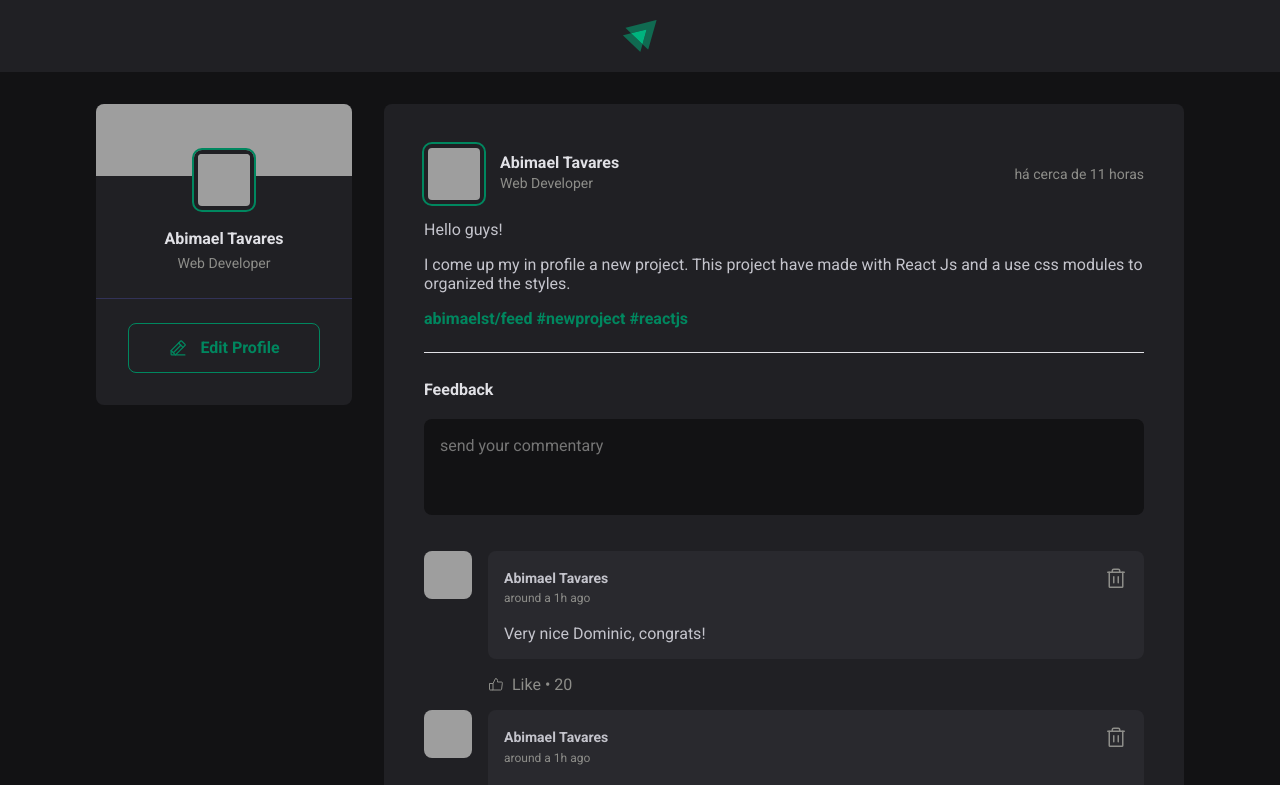
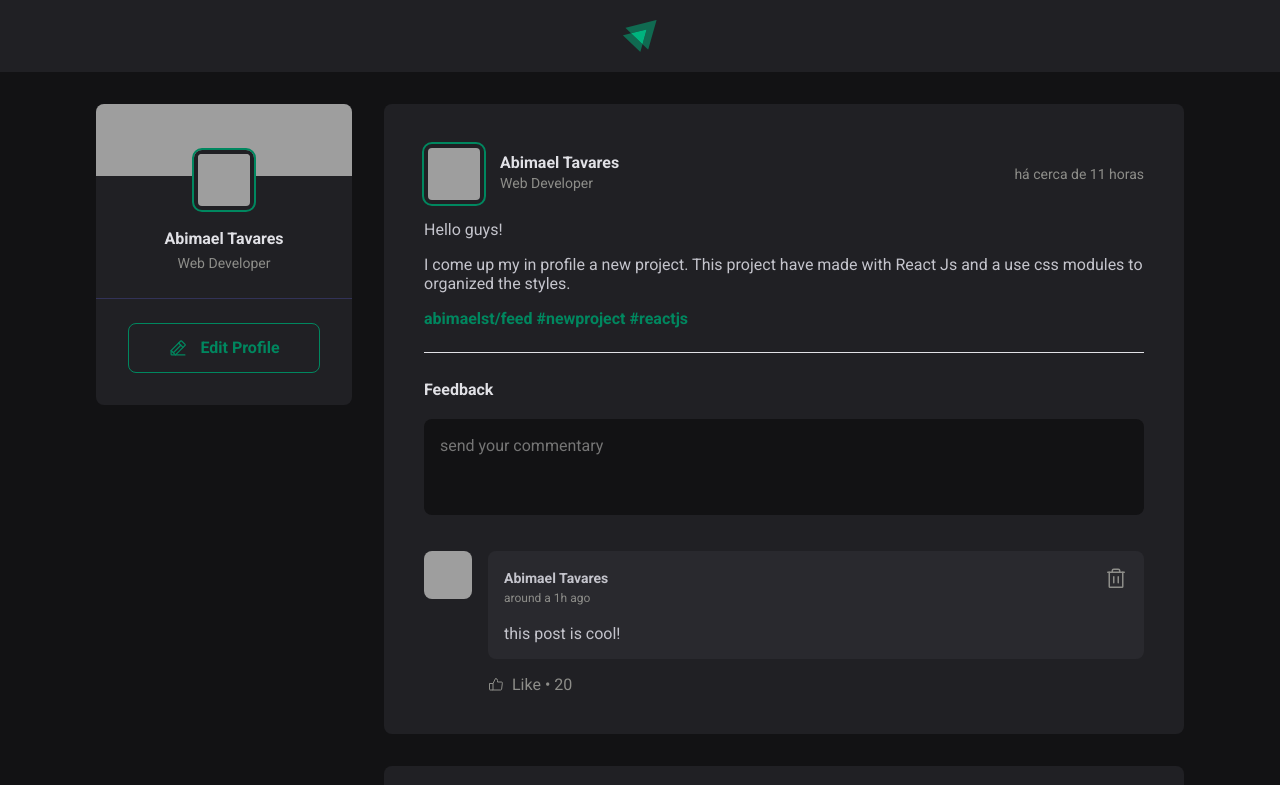
Before and after one commit to abimaelst/feed-react, a React (Vite) app: page / in a window 1280 px wide. Shown: the top 785 px of the page. Built offline with nearby package versions, Linux system fonts and the light colour scheme; grey boxes are pictures that could not be loaded.

Commit message:
added handle to delete comment

```diff
--- a/src/App.jsx
+++ b/src/App.jsx
@@ -76,6 +76,7 @@ function App() {
           {posts.map((post) => {
             return (
               <Post
+                key={post.id}
                 author={post.author}
                 content={post.content}
                 publishedAt={post.publishedAt}
--- a/src/components/Comment.jsx
+++ b/src/components/Comment.jsx
@@ -4,7 +4,10 @@ import { Trash } from "phosphor-react";
 
 import styles from "./Comment.module.css";
 
-export function Comment() {
+export function Comment({ content, deleteComment }) {
+  function handleDeleteComment() {
+    deleteComment(content);
+  }
   return (
     <div className={styles.comment}>
       <Avatar hasBorder={false} src={"https://github.com/abimaelst.png"} />
@@ -18,11 +21,14 @@ export function Comment() {
               </time>
             </div>
 
-            <button title="Delete your commentary">
+            <button
+              onClick={handleDeleteComment}
+              title="Delete your commentary"
+            >
               <Trash size={24} />
             </button>
           </header>
-          <p>Very nice Dominic, congrats!</p>
+          <p>{content}</p>
         </div>
 
         <footer>
--- a/src/components/Post.jsx
+++ b/src/components/Post.jsx
@@ -6,8 +6,8 @@ import styles from "./Post.module.css";
 import { useState } from "react";
 
 export function Post({ author, publishedAt, content }) {
-  const [comments, setComments] = useState([1, 2]);
-
+  const [comments, setComments] = useState(["this post is cool!"]);
+  const [newCommentText, setNewCommentText] = useState("");
   const publishedDataFormatted = format(
     publishedAt,
     "d 'de' LLLL 'às' HH:mm'h'",
@@ -21,8 +21,17 @@ export function Post({ author, publishedAt, content }) {
   });
   function handleCreateNewComment() {
     event.preventDefault();
-    setComments([...comments, comments.length + 1]);
-    console.log({ comments });
+    setComments([...comments, newCommentText]);
+    setNewCommentText("");
+  }
+  function handleNewCommentChange() {
+    setNewCommentText(event.target.value);
+  }
+  function deleteComment(commentToDelete) {
+    const commentWithoutDeletedOne = comments.filter((comment) => {
+      return comment !== commentToDelete;
+    });
+    setComments(commentWithoutDeletedOne);
   }
   return (
     <article className={styles.post}>
@@ -43,12 +52,12 @@ export function Post({ author, publishedAt, content }) {
       </header>
 
       <div className={styles.content}>
-        {content.map((line) => {
+        {content.map((line, index) => {
           if (line.type === "paragraph") {
-            return <p>{line.content}</p>;
+            return <p key={index}>{line.content}</p>;
           } else if (line.type === "link") {
             return (
-              <p>
+              <p key={index}>
                 <a href="#">{line.content}</a>
               </p>
             );
@@ -57,14 +66,25 @@ export function Post({ author, publishedAt, content }) {
       </div>
       <form onSubmit={handleCreateNewComment} className={styles.commentForm}>
         <strong>Feedback</strong>
-        <textarea placeholder="send your commentary"></textarea>
+        <textarea
+          name="comment"
+          placeholder="send your commentary"
+          value={newCommentText}
+          onChange={handleNewCommentChange}
+        ></textarea>
         <footer>
           <button type="submit">send</button>
         </footer>
       </form>
       <div className={styles.commentList}>
-        {comments.map(() => {
-          return <Comment />;
+        {comments.map((comment, index) => {
+          return (
+            <Comment
+              key={index}
+              content={comment}
+              deleteComment={deleteComment}
+            />
+          );
         })}
       </div>
     </article>
```
